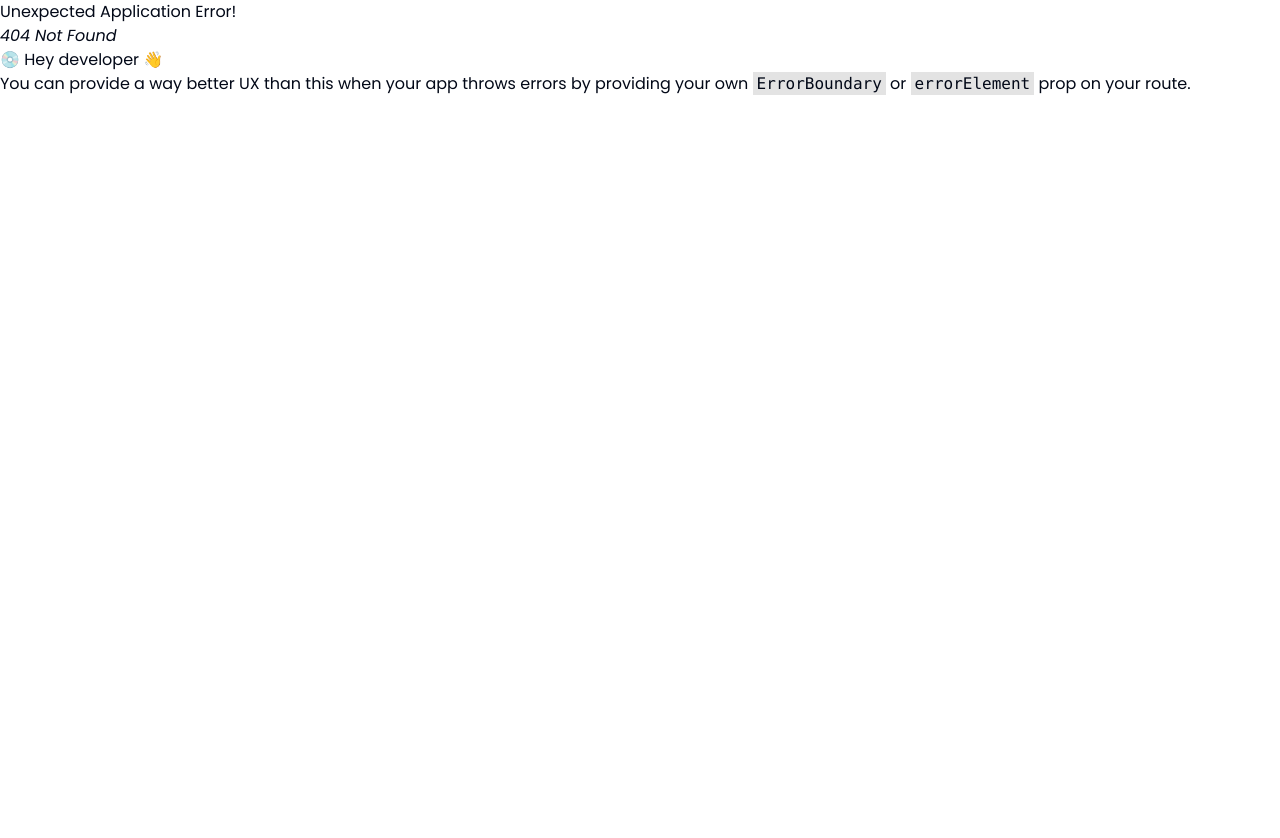
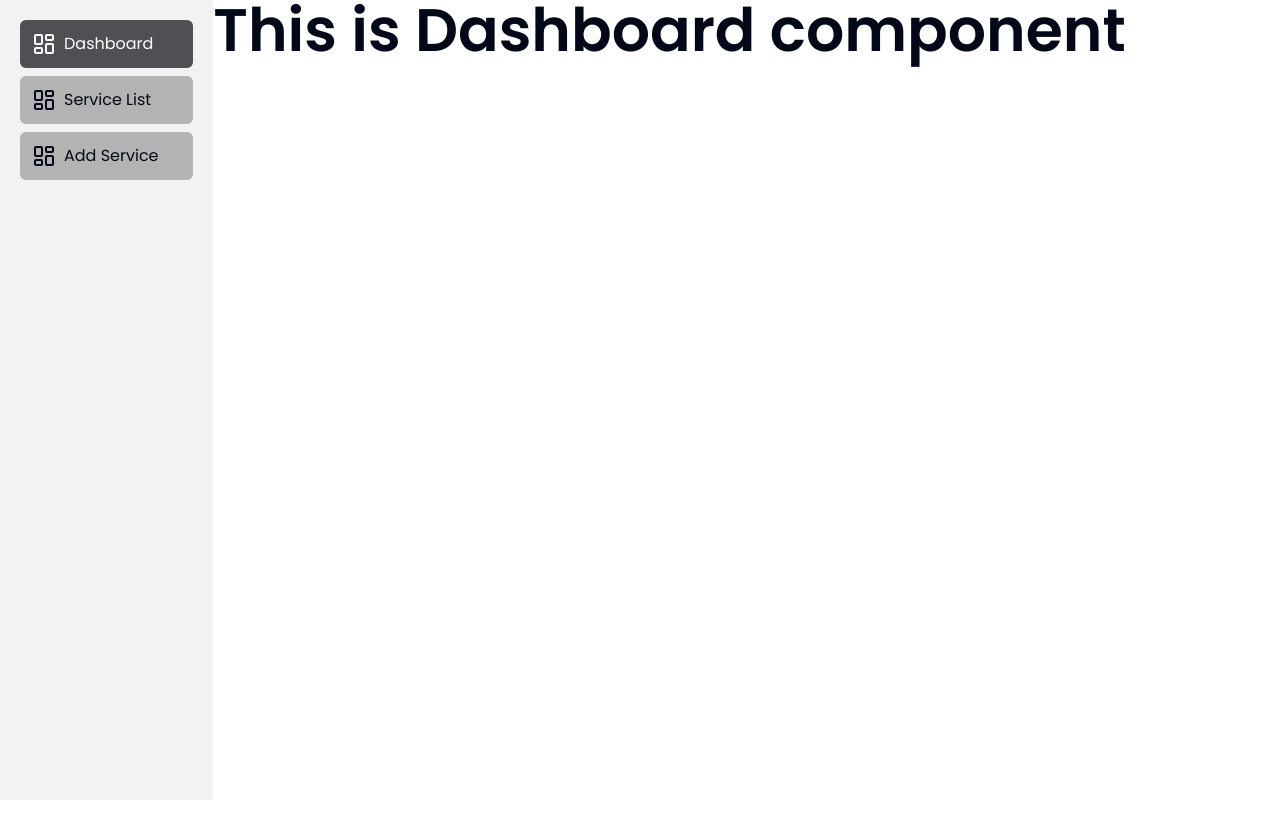
Before and after one commit to azalamin/landing-with-framer-motion-tailwind, a React (Vite) app: page /admin/dashboard in a window 1280 px wide. Before the commit this address had no page. Shown: the top 838 px of the page. Before the commit the page ends 800 px from the top, so only its background shows below. Built offline with nearby package versions, Linux system fonts and the light colour scheme.

Commit message:
routes setup done

```diff
--- /dev/null
+++ b/src/components/layouts/AdminLayout.tsx
@@ -0,0 +1,15 @@
+import { Outlet } from "react-router-dom";
+import Sidebar from "./Sidebar";
+
+const AdminLayout = () => {
+	return (
+		<div className='grid grid-cols-12'>
+			<Sidebar />
+			<div className='col-span-10 h-[200vh]'>
+				<Outlet />
+			</div>
+		</div>
+	);
+};
+
+export default AdminLayout;
--- /dev/null
+++ b/src/components/layouts/Sidebar.tsx
@@ -0,0 +1,47 @@
+import { cn } from "@/lib/utils";
+import { LayoutDashboard } from "lucide-react";
+import { NavLink } from "react-router-dom";
+
+const Sidebar = () => {
+	return (
+		<aside className='bg-light-gray h-screen col-span-2 sticky top-0 left-0 overflow-auto p-5'>
+			<nav className='flex flex-col gap-2'>
+				<NavLink
+					to='/admin/dashboard'
+					className={({ isActive }) =>
+						cn(
+							"bg-gray p-3 hover:bg-dark-gray hover:text-white transition-all rounded-md flex items-center gap-2",
+							{ "bg-dark-gray text-white": isActive }
+						)
+					}
+				>
+					<LayoutDashboard className='shrink-0' /> <span className='truncate'>Dashboard</span>
+				</NavLink>
+				<NavLink
+					className={({ isActive }) =>
+						cn(
+							"bg-gray p-3 hover:bg-dark-gray hover:text-white transition-all rounded-md flex items-center gap-2",
+							{ "bg-dark-gray text-white": isActive }
+						)
+					}
+					to='/admin/service-list'
+				>
+					<LayoutDashboard className='shrink-0' /> <span className='truncate'>Service List</span>
+				</NavLink>
+				<NavLink
+					className={({ isActive }) =>
+						cn(
+							"bg-gray p-3 hover:bg-dark-gray hover:text-white transition-all rounded-md flex items-center gap-2",
+							{ "bg-dark-gray text-white": isActive }
+						)
+					}
+					to='/admin/add-service'
+				>
+					<LayoutDashboard className='shrink-0' /> <span className='truncate'>Add Service</span>
+				</NavLink>
+			</nav>
+		</aside>
+	);
+};
+
+export default Sidebar;
--- /dev/null
+++ b/src/pages/admin/AddService.tsx
@@ -0,0 +1,9 @@
+const AddService = () => {
+	return (
+		<div>
+			<h1>This is AddService component</h1>
+		</div>
+	);
+};
+
+export default AddService;
--- /dev/null
+++ b/src/pages/admin/Dashboard.tsx
@@ -0,0 +1,9 @@
+const Dashboard = () => {
+	return (
+		<div>
+			<h1>This is Dashboard component</h1>
+		</div>
+	);
+};
+
+export default Dashboard;
--- /dev/null
+++ b/src/pages/admin/ServiceList.tsx
@@ -0,0 +1,9 @@
+const ServiceList = () => {
+	return (
+		<div>
+			<h1>This is ServiceList component</h1>
+		</div>
+	);
+};
+
+export default ServiceList;
--- a/src/routes/routes.tsx
+++ b/src/routes/routes.tsx
@@ -1,7 +1,11 @@
 import App from "@/App";
+import AdminLayout from "@/components/layouts/AdminLayout";
 import About from "@/pages/About";
+import AddService from "@/pages/admin/AddService";
+import Dashboard from "@/pages/admin/Dashboard";
+import ServiceList from "@/pages/admin/ServiceList";
 import Home from "@/pages/home";
-import { createBrowserRouter } from "react-router-dom";
+import { Navigate, createBrowserRouter } from "react-router-dom";
 
 const router = createBrowserRouter([
 	{
@@ -12,6 +16,16 @@ const router = createBrowserRouter([
 			{ path: "about", element: <About /> },
 		],
 	},
+	{
+		path: "/admin",
+		element: <AdminLayout />,
+		children: [
+			{ index: true, element: <Navigate to='/admin/dashboard' /> },
+			{ path: "dashboard", element: <Dashboard /> },
+			{ path: "service-list", element: <ServiceList /> },
+			{ path: "add-service", element: <AddService /> },
+		],
+	},
 ]);
 
 export default router;
```
